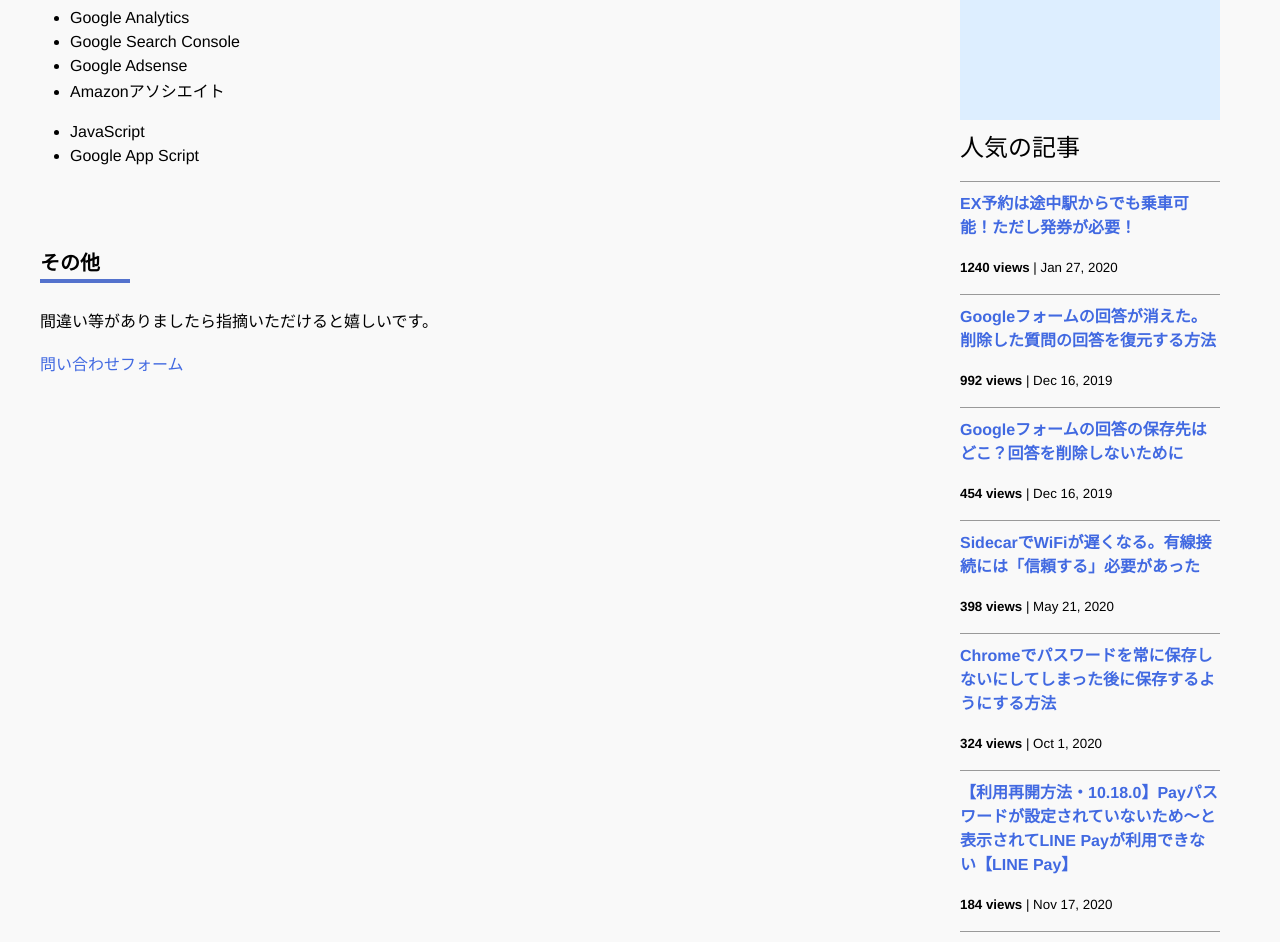
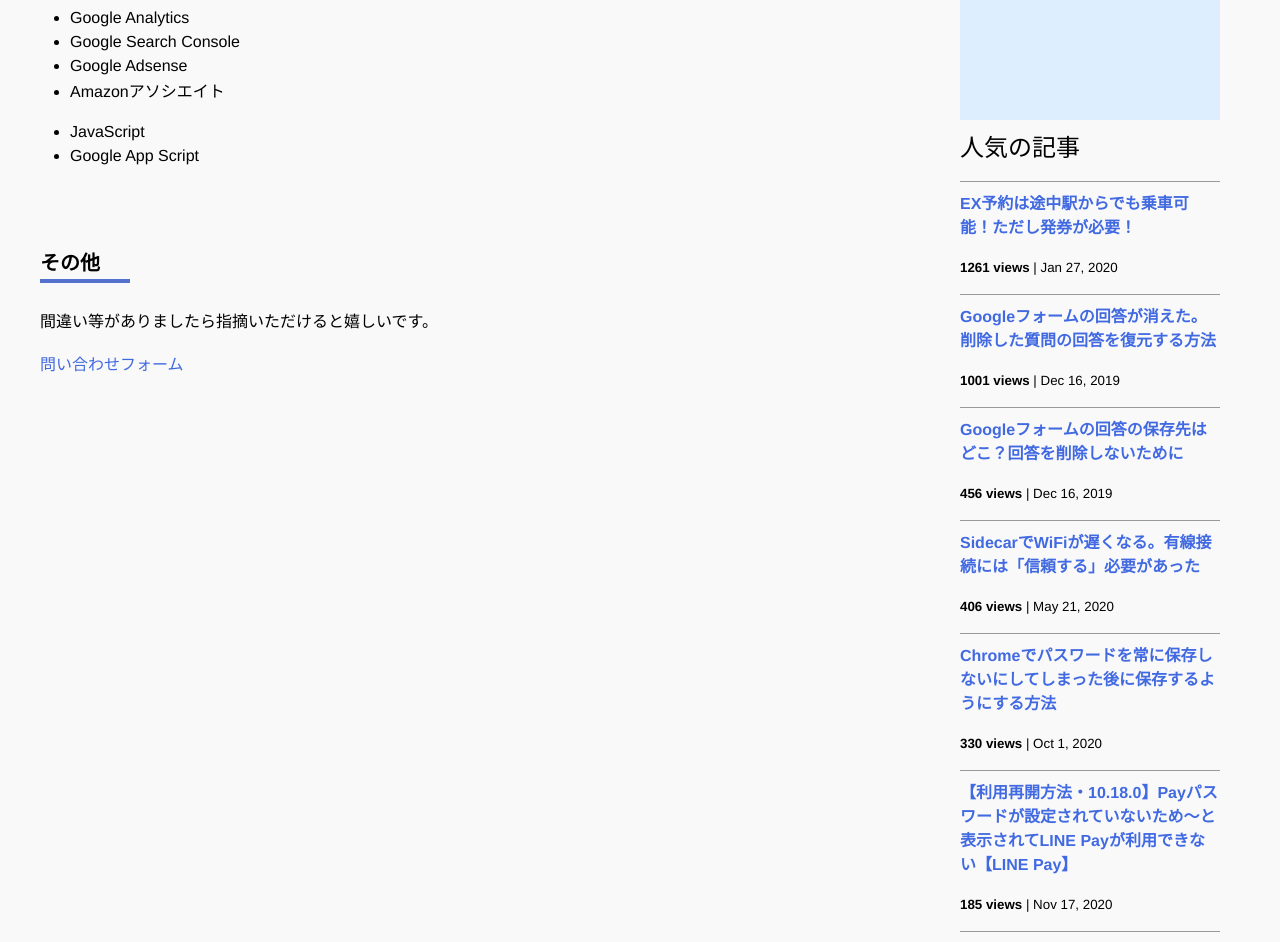
Before and after one commit to iwanaminami/shoyaiwaname, a Jekyll site: the page built from about.markdown, in a window 1280 px wide and 1400 px high, scrolled down 693 px. Shown: the top 942 px of the window. Built offline with Jekyll 4.4.1, drawn with Linux system fonts in a browser that asks for light colours; nearby versions of some CDN libraries; comment, search, counter and statistics services are not loaded.

Commit message:
a new commit message

```diff
--- a/_data/popularposts.yml
+++ b/_data/popularposts.yml
@@ -1,17 +1,17 @@
 side:
-  - view: 1240
+  - view: 1261
     url: /2020/01/27/ex-rideontheway.html
-  - view: 992
+  - view: 1001
     url: /2019/12/16/restore-googleform.html
-  - view: 454
+  - view: 456
     url: /2019/12/16/googleform-answers.html
-  - view: 398
+  - view: 406
     url: /2020/05/21/sidecar-via-cable.html
-  - view: 324
+  - view: 330
     url: /2020/10/01/googlepassword.html
-  - view: 184
+  - view: 185
     url: /2020/11/17/linepay.html
   - view: 151
     url: /2021/05/18/image-compression-word.html
-  - view: 112
+  - view: 115
     url: /2020/01/23/sfcgold.html
```
